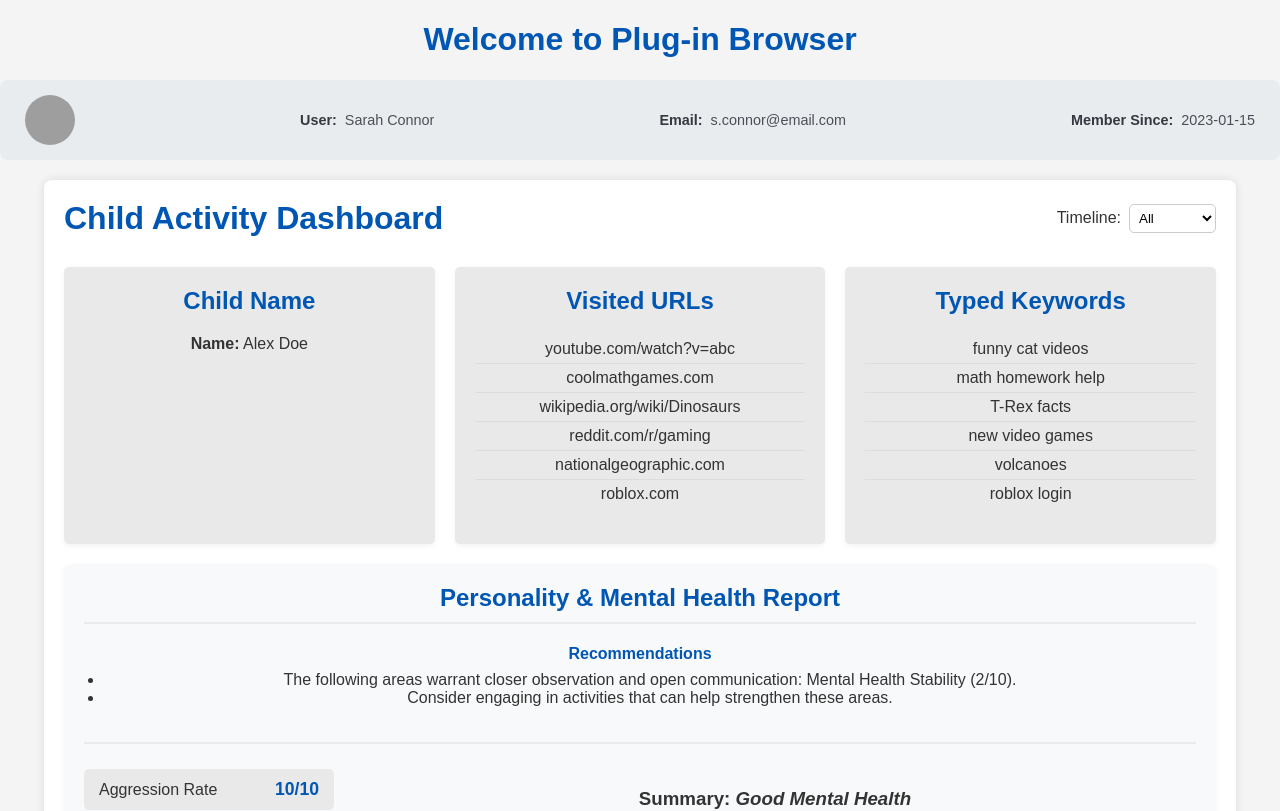
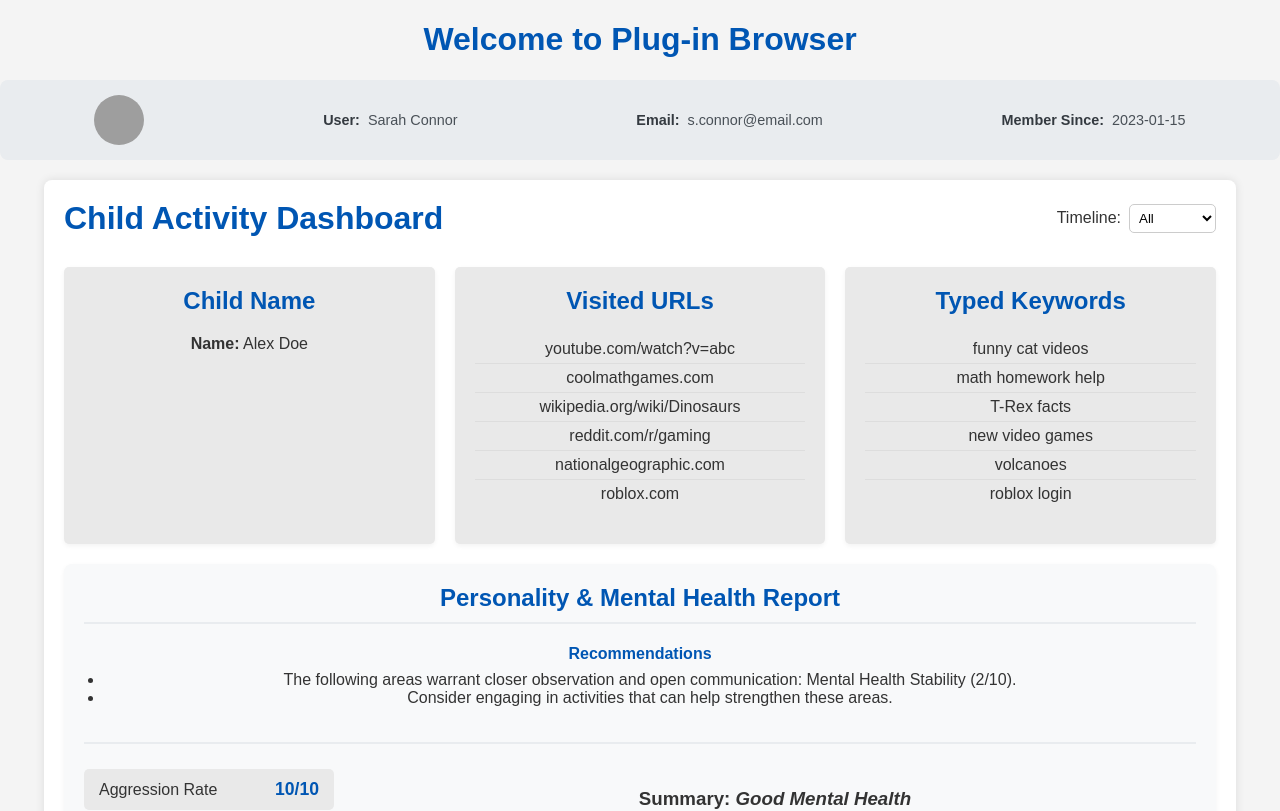
Before and after one commit to Diegoes7/hackathon_app, a React (Create React App) app: page / in a window 1280 px wide. Shown: the top 811 px of the page. Built offline with nearby package versions, Linux system fonts and the light colour scheme; grey boxes are pictures that could not be loaded.

Commit message:
fix UI header

```diff
--- a/src/components/userInfo/UserInfo.css
+++ b/src/components/userInfo/UserInfo.css
@@ -1,6 +1,6 @@
 .user-info-bar {
 	display: flex;
-    justify-content: space-between; /* Distribute items more evenly */
+	justify-content: space-around;
 	align-items: center;
 	gap: 40px; /* Increased gap for more space */
 	padding: 15px 25px; /* Adjusted padding */
```
Lines whose indentation alone changed are shown as unchanged.
